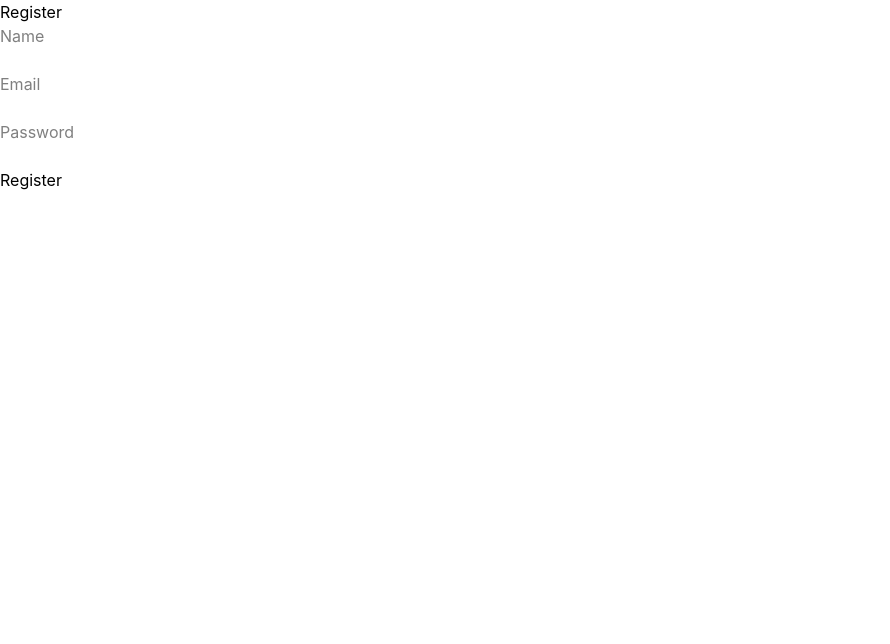
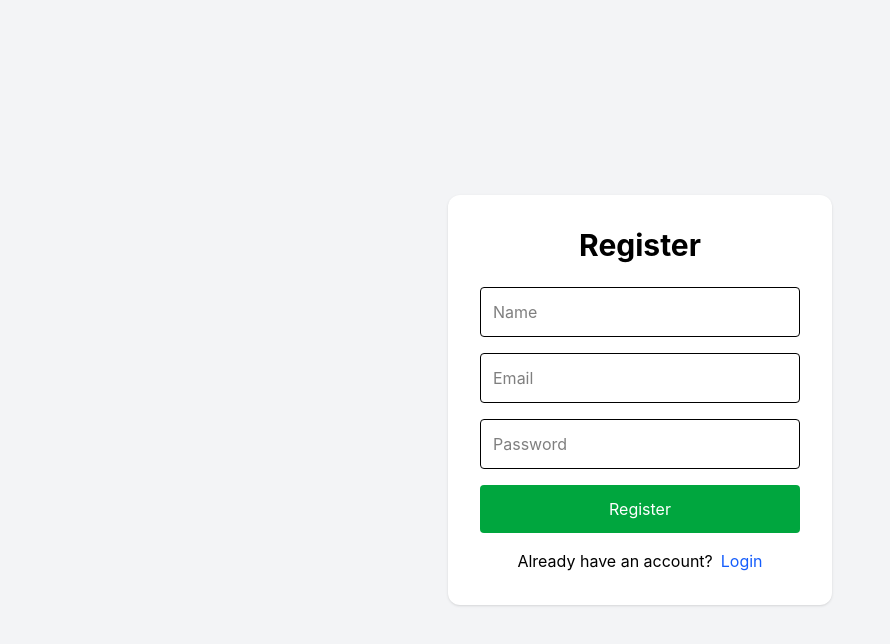
Before and after one commit to Raziya-Mohammad/task-management-system, a React app in the folder frontend/: page /register in a window 1280 px wide. Shown: the top 644 px of the page, without its empty margins (0-890 px from the left). Built offline with nearby package versions, Linux system fonts and the light colour scheme; no server answers; the HTML template or start-up script is replaced by a standard one.

Commit message:
styled register page

```diff
--- a/frontend/src/pages/Register.jsx
+++ b/frontend/src/pages/Register.jsx
@@ -1,123 +1,119 @@
-import {useState}
-from "react";
+import { useState } from "react";
+import { registerUser } from "../services/authService";
+import { useNavigate } from "react-router-dom";
 
-import {
-registerUser
-}
-from
-"../services/authService";
+function Register() {
 
-function Register(){
+const navigate = useNavigate();
 
-const[formData,
-setFormData]=
-useState({
-
+const [formData, setFormData] = useState({
 name:"",
 email:"",
 password:""
-
 });
 
-
-const handleChange=
-(e)=>{
+const handleChange=(e)=>{
 
 setFormData({
 
 ...formData,
-
-[e.target.name]:
-e.target.value
+[e.target.name]:e.target.value
 
 });
 
 };
 
-
-const handleSubmit=
-async(e)=>{
+const handleSubmit=async(e)=>{
 
 e.preventDefault();
 
 try{
 
-const data=
-await registerUser(
-formData
-);
+const data =
+await registerUser(formData);
 
-alert(
-data.message
-);
+alert(data.message);
 
-console.log(data);
+navigate("/");
 
 }catch(error){
 
 alert(
-error.message
+error?.response?.data?.message ||
+"Registration failed"
 );
 
 }
 
 };
 
-
 return(
 
-<div>
+<div className="min-h-screen bg-gray-100 flex justify-center items-center">
 
-<h1>
+<div className="bg-white p-8 rounded-xl shadow w-96">
+
+<h1 className="text-3xl font-bold text-center mb-6">
+
 Register
+
 </h1>
 
 <form
-onSubmit={
-handleSubmit
-}
+onSubmit={handleSubmit}
+className="space-y-4"
 >
 
 <input
+className="w-full border p-3 rounded"
 type="text"
 name="name"
 placeholder="Name"
-onChange={
-handleChange
-}
+onChange={handleChange}
 />
 
-<br/><br/>
-
 <input
+className="w-full border p-3 rounded"
 type="email"
 name="email"
 placeholder="Email"
-onChange={
-handleChange
-}
+onChange={handleChange}
 />
 
-<br/><br/>
-
 <input
+className="w-full border p-3 rounded"
 type="password"
 name="password"
 placeholder="Password"
-onChange={
-handleChange
-}
+onChange={handleChange}
 />
 
-<br/><br/>
-
-<button>
+<button
+className="w-full bg-green-600 text-white p-3 rounded"
+>
 
 Register
 
 </button>
 
 </form>
+
+<p className="text-center mt-4">
+
+Already have an account?
+
+<span
+onClick={()=>navigate("/")}
+className="text-blue-600 ml-2 cursor-pointer"
+>
+
+Login
+
+</span>
+
+</p>
+
+</div>
 
 </div>
 
```
